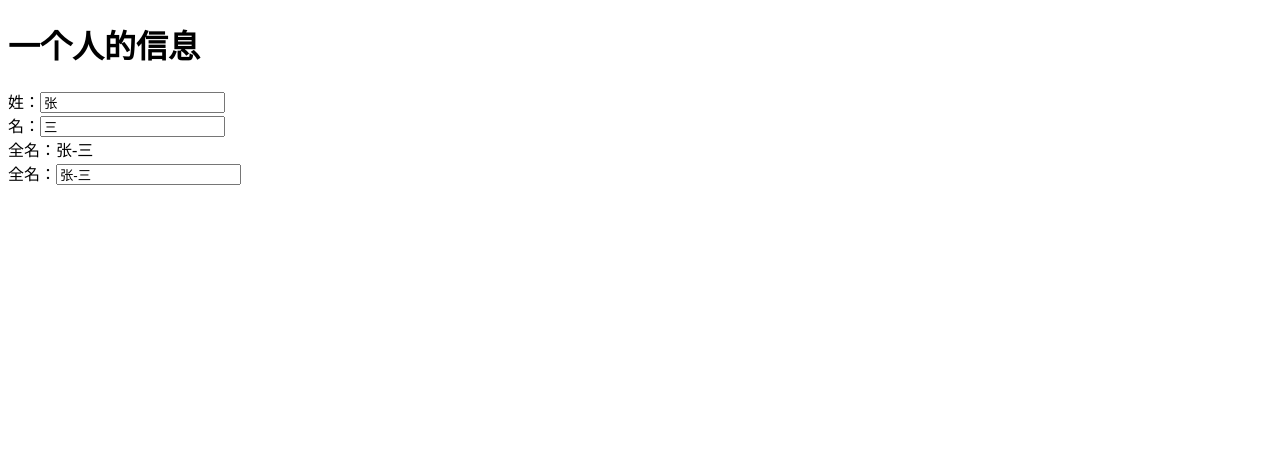
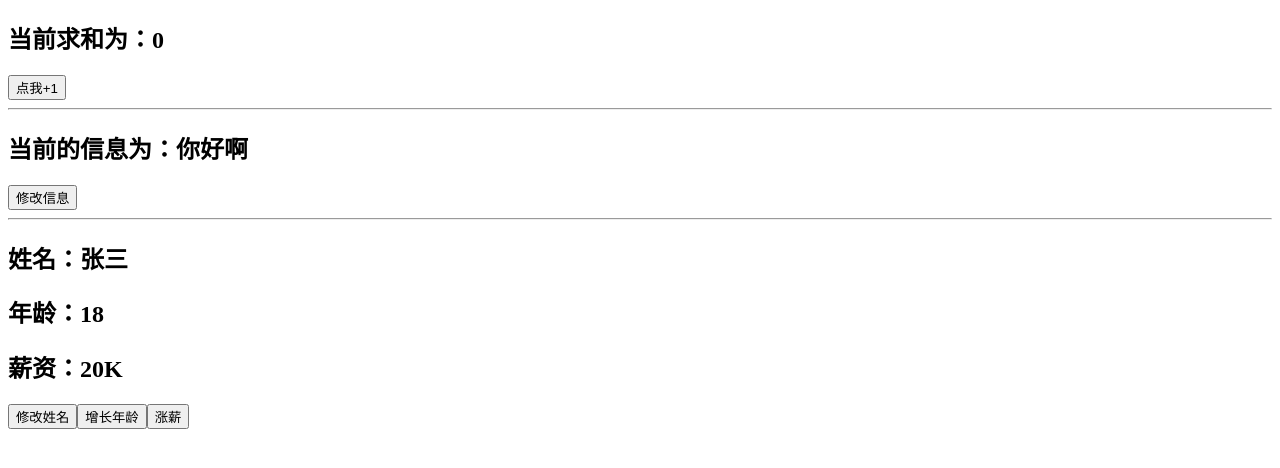
Before and after one commit to Carefree-happy/vue-project, a Vue app: page / in a window 1280 px wide. Shown: the top 468 px of the page. Built offline with nearby package versions, Linux system fonts and the light colour scheme.

Commit message:
feat: watch函数的使用

```diff
--- a/src/components/Demo.vue
+++ b/src/components/Demo.vue
@@ -1,43 +1,75 @@
 <template>
-	<h1>一个人的信息</h1>
-	姓：<input type="text" v-model="person.firstName">
-	<br>
-	名：<input type="text" v-model="person.lastName">
-	<br>
-	<span>全名：{{person.fullName}}</span>
-	<br>
-	全名：<input type="text" v-model="person.fullName">
+	<h2>当前求和为：{{sum}}</h2>
+	<button @click="sum++">点我+1</button>
+	<hr>
+	<h2>当前的信息为：{{msg}}</h2>
+	<button @click="msg+='！'">修改信息</button>
+	<hr>
+	<h2>姓名：{{person.name}}</h2>
+	<h2>年龄：{{person.age}}</h2>
+	<h2>薪资：{{person.job.j1.salary}}K</h2>
+	<button @click="person.name+='~'">修改姓名</button>
+	<button @click="person.age++">增长年龄</button>
+	<button @click="person.job.j1.salary++">涨薪</button>
 </template>
 
 <script>
-	import {reactive,computed} from 'vue'
+	import {ref,reactive,watch} from 'vue'
 	export default {
 		name: 'DemoInfo',
 		setup(){
 			//数据
+			let sum = ref(0)
+			let msg = ref('你好啊')
 			let person = reactive({
-				firstName:'张',
-				lastName:'三'
-			})
-			//计算属性——简写（没有考虑计算属性被修改的情况）
-			// person.fullName = computed(()=>{
-			// 	return person.firstName + '-' + person.lastName
-			// })
-
-			//计算属性——完整写法（考虑读和写）
-			person.fullName = computed({
-				get(){
-					return person.firstName + '-' + person.lastName
-				},
-				set(value){
-					const nameArr = value.split('-')
-					person.firstName = nameArr[0]
-					person.lastName = nameArr[1]
+				name:'张三',
+				age:18,
+				job:{
+					j1:{
+						salary:20
+					}
 				}
 			})
 
+			//情况一：监视ref所定义的一个响应式数据
+			// watch(sum,(newValue,oldValue)=>{
+			// 	console.log('sum变了',newValue,oldValue)
+			// },{immediate:true})
+
+			//情况二：监视ref所定义的多个响应式数据
+			// watch([sum,msg],(newValue,oldValue)=>{
+			// 	console.log('sum或msg变了',newValue,oldValue)
+			// },{immediate:true})
+
+			/*
+				情况三：监视reactive所定义的一个响应式数据的全部属性
+						1.注意：此处无法正确的获取oldValue
+						2.注意：强制开启了深度监视（deep配置无效）
+			*/
+			// watch(person,(newValue,oldValue)=>{
+			// 	console.log('person变化了',newValue,oldValue)
+			// },{deep:true}) //此处的deep配置无效,默认深度
+
+			//情况四：监视reactive所定义的一个响应式数据中的某个属性
+			// watch(()=>person.name,(newValue,oldValue)=>{
+			// 	console.log('person的name变化了',newValue,oldValue)
+			// })
+
+			//情况五：监视reactive所定义的一个响应式数据中的某些属性
+			// watch([()=>person.name,()=>person.age],(newValue,oldValue)=>{
+			// 	console.log('person的name或age变化了',newValue,oldValue)
+			// })
+
+			//特殊情况 监视salary需要增加指向.j1.salary，否则无法正确的获取oldValue
+			watch(()=>person.job,(newValue,oldValue)=>{
+				console.log('person的job变化了',newValue,oldValue)
+			},{deep:true}) //此处由于监视的是reactive素定义的对象中的某个属性，所以deep配置有效 */
+
+
 			//返回一个对象（常用）
 			return {
+				sum,
+				msg,
 				person
 			}
 		}
```
